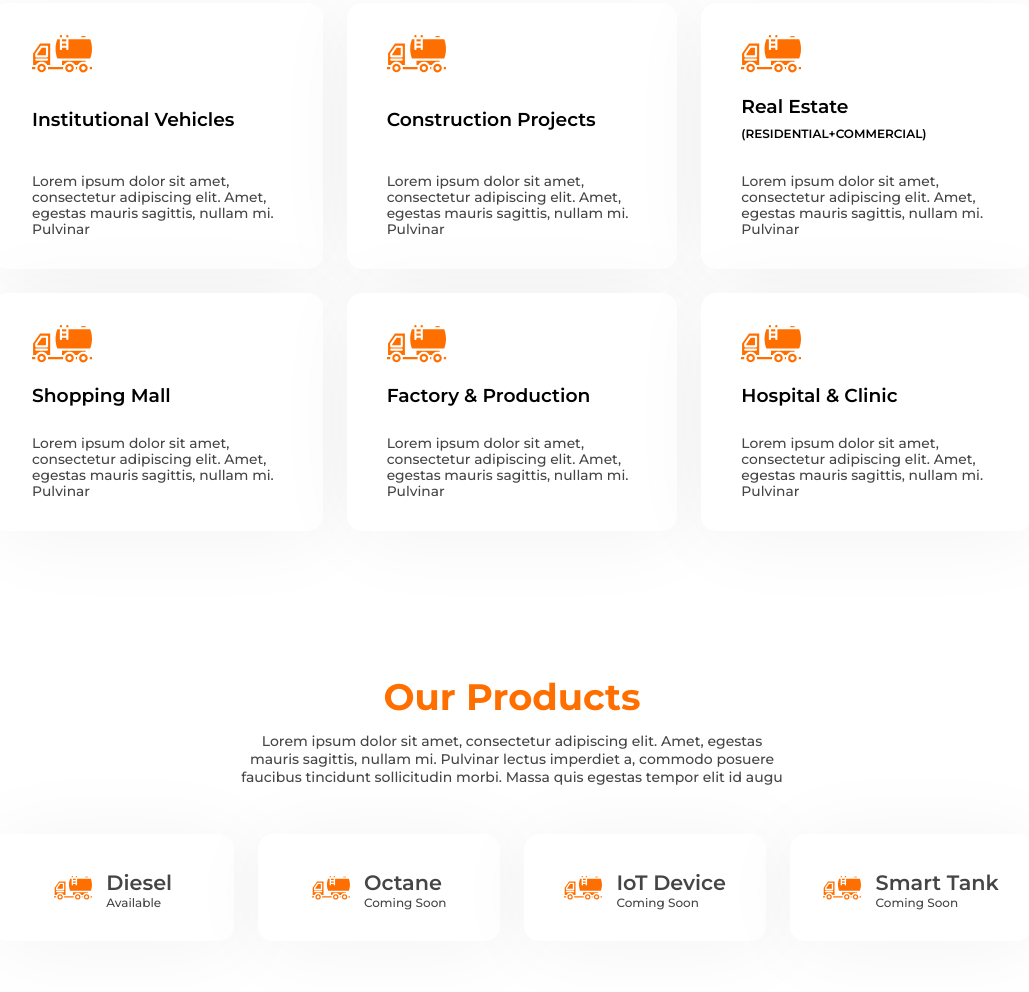
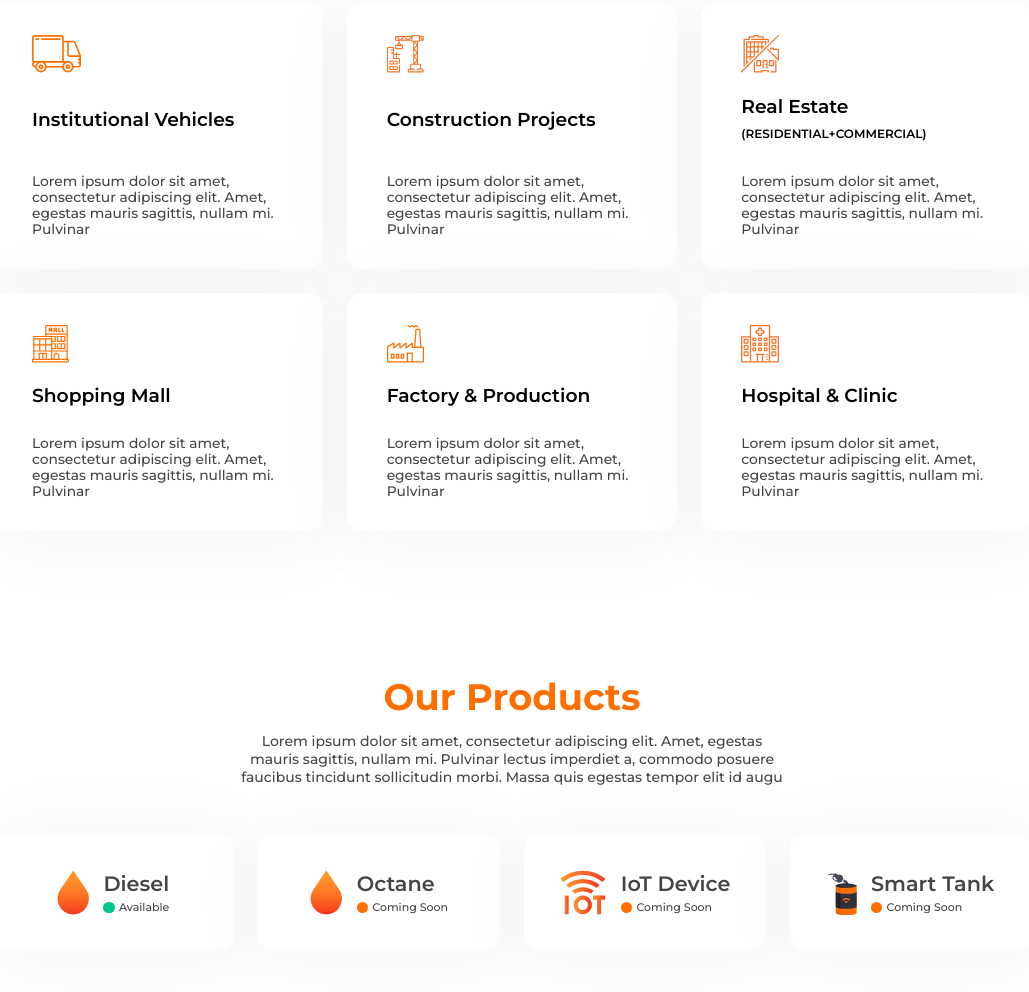
Before and after one commit to Jisan-mia/uftl-landing, a plain HTML site: page index.html in a window 1280 px wide. Shown: the part 3808-4800 px from the top of the page, without its empty margins (128-1157 px from the left). Drawn offline with nearby package versions, Linux system fonts and the light colour scheme.

Commit message:
remaining content added and product availability design done

```diff
--- a/index.html
+++ b/index.html
@@ -412,7 +412,7 @@
 
         <div class="service-item">
           <div class="img-cont">
-            <img class="img-res" src="./assets/service-1.svg" alt="">
+            <img class="img-res" src="./assets/serve-1.svg" alt="">
           </div>
 
           <h3>Institutional Vehicles</h3>
@@ -422,7 +422,7 @@
 
         <div class="service-item">
           <div class="img-cont">
-            <img class="img-res" src="./assets/service-1.svg" alt="">
+            <img class="img-res" src="./assets/serve-2.svg" alt="">
           </div>
 
           <h3>Construction Projects</h3>
@@ -433,7 +433,7 @@
 
         <div class="service-item">
           <div class="img-cont">
-            <img class="img-res" src="./assets/service-1.svg" alt="">
+            <img class="img-res" src="./assets/serve-3.svg" alt="">
           </div>
 
           <h3>Real Estate
@@ -446,7 +446,7 @@
 
         <div class="service-item">
           <div class="img-cont">
-            <img class="img-res" src="./assets/service-1.svg" alt="">
+            <img class="img-res" src="./assets/serve-4.svg" alt="">
           </div>
 
           <h3>Shopping Mall</h3>
@@ -457,7 +457,7 @@
 
         <div class="service-item">
           <div class="img-cont">
-            <img class="img-res" src="./assets/service-1.svg" alt="">
+            <img class="img-res" src="./assets/serve-5.svg" alt="">
           </div>
 
           <h3>Factory & Production</h3>
@@ -468,7 +468,7 @@
 
         <div class="service-item">
           <div class="img-cont">
-            <img class="img-res" src="./assets/service-1.svg" alt="">
+            <img class="img-res" src="./assets/serve-6.svg" alt="">
           </div>
 
           <h3>Hospital & Clinic</h3>
@@ -495,12 +495,12 @@
 
         <div class="service-item">
           <div class="img-cont">
-            <img class="img-res" src="./assets/service-1.svg" alt="">
+            <img class="img-res" src="./assets/p-1.svg" alt="">
           </div>
 
           <div class="text-sec">
             <h3>Diesel</h3>
-            <p>Available</p>
+            <p><span class="product-availability green"></span><span>Available</span></p>
           </div>
 
         </div>
@@ -508,36 +508,38 @@
 
         <div class="service-item">
           <div class="img-cont">
-            <img class="img-res" src="./assets/service-1.svg" alt="">
+            <img class="img-res" src="./assets/p-2.svg" alt="">
           </div>
 
           <div class="text-sec">
             <h3>Octane</h3>
-            <p>Coming Soon</p>
+            <p><span class="product-availability"></span>
+              <span>Coming Soon</span>
+            </p>
           </div>
 
         </div>
 
         <div class="service-item">
           <div class="img-cont">
-            <img class="img-res" src="./assets/service-1.svg" alt="">
+            <img class="img-res" src="./assets/p-3.svg" alt="">
           </div>
 
           <div class="text-sec">
             <h3>IoT Device</h3>
-            <p>Coming Soon</p>
+            <p><span class="product-availability"></span><span>Coming Soon</span></p>
           </div>
 
         </div>
 
         <div class="service-item">
           <div class="img-cont">
-            <img class="img-res" src="./assets/service-1.svg" alt="">
+            <img class="img-res" src="./assets/p-4.svg" alt="">
           </div>
 
           <div class="text-sec">
             <h3>Smart Tank</h3>
-            <p>Coming Soon</p>
+            <p> <span class="product-availability"></span><span>Coming Soon</span></p>
           </div>
 
         </div>
@@ -1273,7 +1275,7 @@
       sections.forEach((section) => {
         const sectionTop = section.offsetTop;
         const sectionHeight = section.clientHeight;
-        console.log(pageYOffset, sectionTop - sectionHeight / 3)
+        // console.log(pageYOffset, sectionTop - sectionHeight / 3)
         if (pageYOffset >= sectionTop - sectionHeight / 3) {
           current = section.getAttribute("id");
         }
--- a/style.css
+++ b/style.css
@@ -665,6 +665,7 @@ main {
 #products .service-item {
   display: flex;
   justify-content: center;
+  align-items: center;
   gap: 0.9rem;
   background: #FFFFFF;
   box-shadow: 5px 5px 85px rgba(0, 0, 0, 0.05);
@@ -673,7 +674,7 @@ main {
 }
 
 #products .service-item .img-cont {
-  width: 38px;
+  height: 45px;
 }
 #products .service-item .text-sec {
   display: flex;
@@ -689,11 +690,26 @@ main {
 }
 #products .service-item .text-sec  p {
   color: #454545;
-  font-size: 12px;
+  font-size: 11px;
   font-weight: 500;
   margin-top: 5px;
+  display: flex;
+  justify-content: flex-start;
+  align-items: center;
+  gap: 0.26rem;
 }
 
+#products .service-item .text-sec .product-availability {
+  width: 11.5px;
+  height: 11.5px;
+  display: inline-block;
+  background-color: #FF6F00;
+  border-radius: 50%;
+}
+#products .service-item .text-sec .product-availability.green {
+  background: #00C78B;
+
+}
 /* explore section */
 #explore {
   display: flex;
```
Also changed, not shown: assets/p-1.svg (added), assets/p-2.svg (added), assets/p-3.svg (added), assets/p-4.svg (added), assets/serve-1.svg (added), assets/serve-2.svg (added), assets/serve-3.svg (added), assets/serve-4.svg (added), assets/serve-5.svg (added), assets/serve-6.svg (added).
